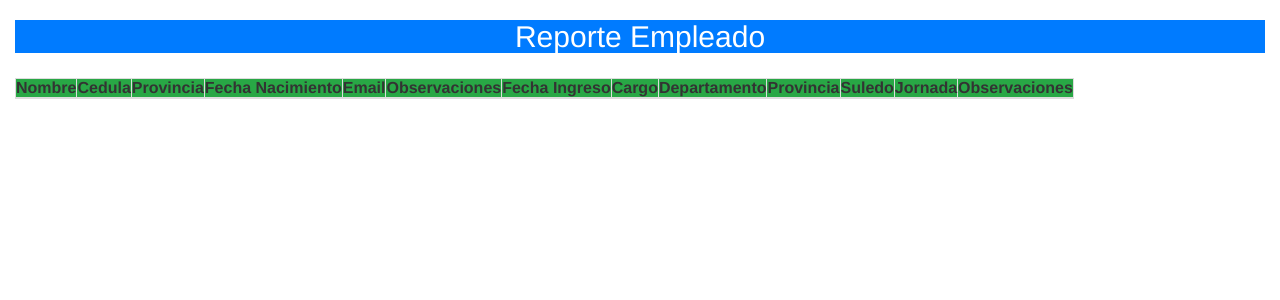
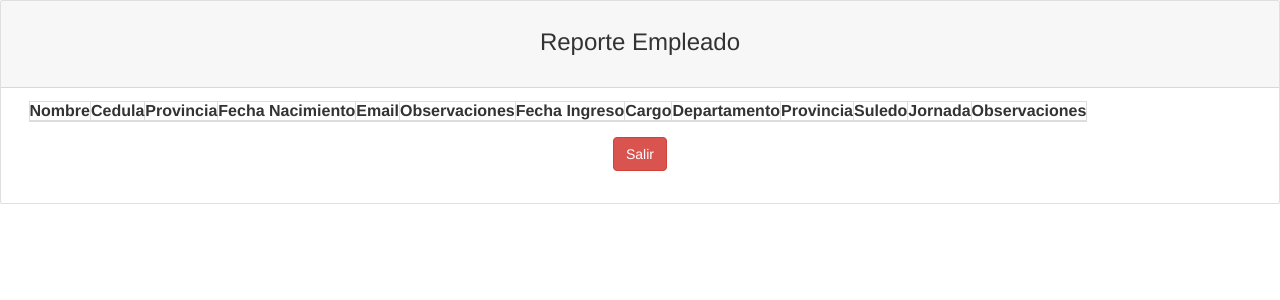
Before and after one commit to 100100001011/Trabajo, a PHP site: page /View/Reporte.php in a window 1280 px wide. Shown: the top 300 px of the page. Run offline with PHP 8.4, Linux system fonts and the light colour scheme; data that the repository does not hold is empty.

Commit message:
retoques

```diff
--- a/Prueba/Controller/Leer.php
+++ b/Prueba/Controller/Reporte.php
@@ -4,7 +4,7 @@ if (isset($_GET['accion']) == 'leer') {
 
     include '../Model/consultas.php';
 
-    $resultado=leer();
+    $resultado=Reporte();
     echo $resultado;
 
 }
--- a/Prueba/Model/consultas.php
+++ b/Prueba/Model/consultas.php
@@ -1,6 +1,6 @@
 <?php
 
-function leer()
+function Reporte()
 {
     include '../Model/conexion.php';
     $consulta = "SELECT * FROM `empleados`";
@@ -63,7 +63,7 @@ function buscar($buscarNombre, $buscarCedula)
 {
     include '../Model/conexion.php';
     $arr = array();
-    $consulta = "SELECT * FROM `empleados`";
+    $consulta = "SELECT * FROM `empleados` LIMIT 20";
     if ($buscarNombre != '') {
         $consulta = "SELECT * FROM `empleados` WHERE `Nombre` LIKE '%$buscarNombre%' OR `Apellido` LIKE '%$buscarNombre%'";
     }
--- a/Prueba/View/Reporte.php
+++ b/Prueba/View/Reporte.php
@@ -20,34 +20,45 @@
     <meta charset="UTF-8">
     <meta http-equiv="X-UA-Compatible" content="IE=edge">
     <meta name="viewport" content="width=device-width, initial-scale=1.0">
+    <style>
+        .divbotones {
+
+            margin: 1rem;
+            padding: 1rem;
+
+            /* IMPORTANTE */
+            text-align: center;
+        }
+    </style>
 </head>
 
 <body>
-    <div>
-        <div class="form-group col-md-12">
-
-        <h2 align="center" class="bg-primary text-white">Reporte Empleado</h2>
-
+    <div class="card">
+        <div class="card-header">
+            <div class="form-group col-md-12 ">
+                <h3 align="center" >Reporte Empleado</h3>
 
             </div>
-
+        </div>
+        <div class="card-body">
             <div class="form-group col-md-12 ">
-            <table class="table-bordered" id="Reporte">
+                <!--class="table-bordered"-->
+                <table id="Reporte" class="table-bordered">
                     <thead>
                         <tr>
-                        <th class="bg-success text-black">Nombre</th>
-                        <th class="bg-success text-black">Cedula</th>
-                        <th class="bg-success text-black">Provincia</th>
-                        <th class="bg-success text-black">Fecha Nacimiento</th>
-                        <th class="bg-success text-black">Email</th>
-                        <th class="bg-success text-black">Observaciones</th>
-                        <th class="bg-success text-black">Fecha Ingreso</th>
-                        <th class="bg-success text-black">Cargo</th>
-                        <th class="bg-success text-black">Departamento</th>
-                        <th class="bg-success text-black">Provincia</th>
-                        <th class="bg-success text-black">Suledo</th>
-                        <th class="bg-success text-black">Jornada</th>
-                        <th class="bg-success text-black">Observaciones</th>
+                            <th class="text-center">Nombre</th>
+                            <th class="text-center">Cedula</th>
+                            <th class="text-center">Provincia</th>
+                            <th class="text-center">Fecha Nacimiento</th>
+                            <th class="text-center">Email</th>
+                            <th class="text-center">Observaciones</th>
+                            <th class="text-center">Fecha Ingreso</th>
+                            <th class="text-center">Cargo</th>
+                            <th class="text-center">Departamento</th>
+                            <th class="text-center">Provincia</th>
+                            <th class="text-center">Suledo</th>
+                            <th class="text-center">Jornada</th>
+                            <th class="text-center">Observaciones</th>
 
                         </tr>
                     </thead>
@@ -56,10 +67,20 @@
                     </tbody>
                 </table>
             </div>
+            <div class="divbotones">
 
+
+                <button id="btSalir" type="submit" class="btn btn-danger">Salir</button>
+            </div>
+        </div>
 
 
         <script>
+            $('#btSalir').click(function(e) {
+                $(location).attr('href', '../index.php');
+            });
+
+
             (function Ordenar($) {
                 $.fn.extend({
                     makeSortable: function() {
@@ -99,7 +120,7 @@
 
 
             function Buscar() {
-                $.getJSON("../Controller/Leer.php?accion=leer",function(respuesta){
+                $.getJSON("../Controller/Reporte.php?accion=leer", function(respuesta) {
                     console.log(respuesta);
                     var array = [];
                     //bucle para recorrer los datos index-valor
```
Also changed, not shown: Prueba/View/Ingreso.php (+30 -30 lines), Prueba/index.php (+42 -17 lines), Prueba/prueba.php (deleted, +0 -32 lines). Lines whose indentation alone changed are shown as unchanged.
